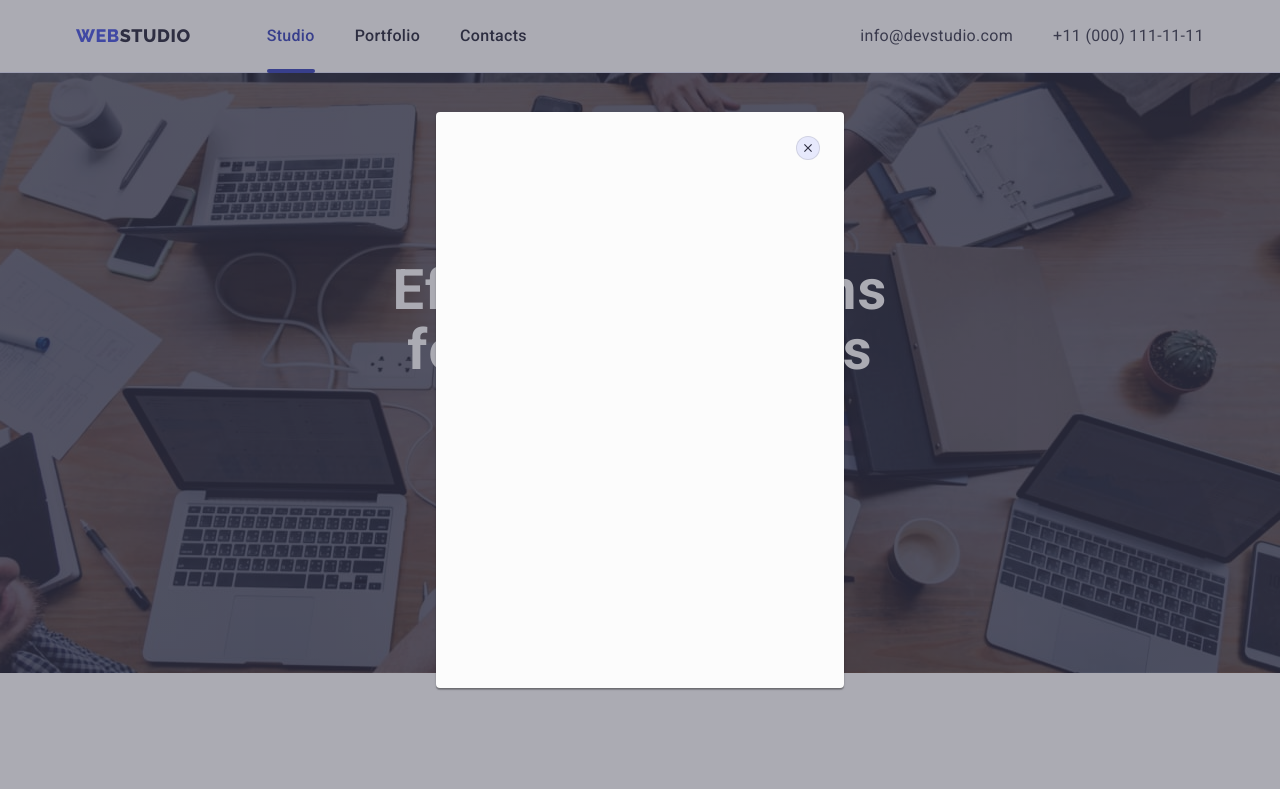
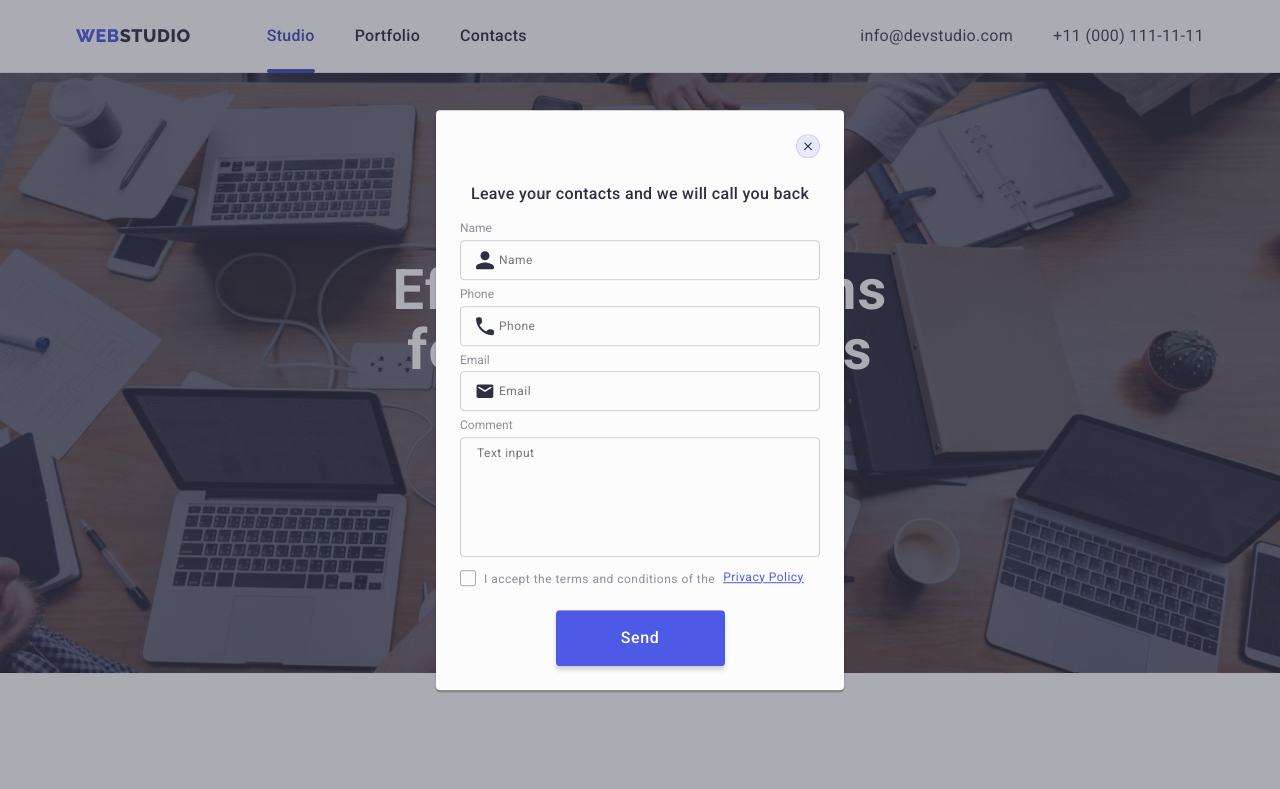
Before and after one commit to Ihoronya/goit-markup-hw-06, a plain HTML site: page index.html in a window 1280 px wide. Both pictures are taken after a click on the button "Order Service". Shown: the top 789 px of the page. Drawn offline with nearby package versions, Linux system fonts and the light colour scheme.

Commit message:
first try

```diff
--- a/css/slyles.css
+++ b/css/slyles.css
@@ -742,6 +742,9 @@ text-align: center;
     padding: 32px 16px;
 }
 
+
+
+/*--------------------MODAL-------------*/
 .backdrop {
     position: fixed;
     top: 0;
@@ -774,6 +777,9 @@ display: flex;
 justify-content: center;
 align-items: center;
 margin-left: auto;
+margin-bottom: 24px;
+top: 24px;
+right: 24px;
 width: 24px;
 height: 24px;
 border-radius: 50%;
@@ -796,3 +802,159 @@ transition: background-color 250ms cubic-bezier(0.4, 0, 0.2, 1), fill 250ms cubi
     visibility: hidden;
     pointer-events: none;
 }
+
+.modal-title {
+    font-weight: 500;
+    font-size: 16px;
+    line-height: 1.5;
+    text-align: center;
+    letter-spacing: 0.02em;
+    color: #2e2f42;
+    margin-bottom: 16px;
+}
+
+.label-name {
+    display: block;
+    font-size: 12px;
+    margin-bottom: 4px;
+    color: #8e8f99;
+}
+
+.input-div {
+    position: relative;
+}
+
+.modal-input {
+    width: 100%;
+    height: 40px;
+    padding: 11px 38px;
+    border: 1px solid rgba(33, 33, 33, 0.2);
+    border-radius: 4px;
+    font-size: 12px;
+    line-height: 1.17;
+    letter-spacing: 0.04em;
+    color: #2e2f42;
+    transition: border-color 250ms cubic-bezier(0.4, 0, 0.2, 1);
+    outline: transparent;
+    background-color: transparent;
+}
+
+.modal-input:focus {
+    border-color: rgba(77, 90, 229, 1);
+}
+
+.modal-input-icon {
+    position: absolute;
+    left: 16px;
+    top: 50%;
+    transform: translateY(-50%);
+    fill: #2E2F42;
+    transition: border-color 250ms cubic-bezier(0.4, 0, 0.2, 1);
+}
+
+.modal-input:focus+.modal-input-icon {
+    fill: rgba(77, 90, 229, 1);
+}
+
+.textarea {
+    width: 100%;
+    height: 120px;
+    border: 1px solid rgba(33, 33, 33, 0.2);
+    outline: transparent;
+    background-color: transparent;
+    resize: none;
+    border-radius: 4px;
+    padding: 8px 16px;
+    font-size: 12px;
+    line-height: 1.17;
+    letter-spacing: 0.04em;
+}
+
+.textarea:focus {
+    border-color: rgba(77, 90, 229, 1);
+}
+
+.modal-textarea {
+    margin-bottom: 8px;
+}
+
+.modal-filed {
+    margin-bottom: 8px;
+}
+
+.modal-check:checked+.check-text::before {
+    width: 16px;
+    height: 16px;
+    background-color: #404BBF;
+    border: 1px solid #404BBF;
+    border-radius: 2px;
+    background-image: url(../images/check.svg);
+    background-repeat: no-repeat;
+    background-position: center;
+}
+
+.check-text::before {
+    content: '';
+    display: block;
+    width: 16px;
+    height: 16px;
+    border: 1px solid rgba(46, 47, 66, 0.4);
+    border-radius: 2px;
+    transition-property: border-color;
+    transition-duration: 250ms;
+    transition-timing-function: cubic-bezier(0.4, 0, 0.2, 1);
+}
+
+.modal-check:focus+.check-text::before {
+    border-color: #404BBF;
+}
+
+.check-text {
+    display: flex;
+    gap: 8px;
+    flex-wrap: wrap;
+    align-items: flex-end;
+    width: 100%;
+    font-weight: 400;
+    font-size: 12px;
+    line-height: 1.17;
+    letter-spacing: 0.04em;
+    color: #8e8f99;
+    margin-bottom: 24px;
+}
+
+.privacy-link {
+    font-weight: 400;
+    font-size: 12px;
+    line-height: 1.33;
+    letter-spacing: 0.04em;
+    color: #4D5AE5;
+}
+
+.send-btn {
+    width: 169px;
+    height: 56px;
+    margin: auto;
+    background-color: #4D5AE5;
+    box-shadow: 0px 4px 4px rgba(0, 0, 0, 0.15);
+    border-radius: 4px;
+    border-color: transparent;
+    color: #FFFFFF;
+    font-weight: 500;
+    line-height: 1.5;
+    letter-spacing: 0.04em;
+    display: flex;
+    justify-content: center;
+    align-items: center;
+    padding: 16px 32px;
+    transition-property: background-color, color;
+    transition-duration: 250ms;
+    transition-timing-function: cubic-bezier(0.4, 0, 0.2, 1);
+    cursor: pointer;
+}
+
+.send-btn:hover,
+.send-btn:focus {
+    background-color: #404BBF;
+    color: #FFFFFF;
+}
--- a/index.html
+++ b/index.html
@@ -368,6 +368,49 @@
                     <use href="./images/icons.svg#icon-close-icon"></use>
                 </svg>
             </button>
+            <p class="modal-title">Leave your contacts and we will call you back</p>
+            <form class="modal-form">
+                <div class="modal-filed">
+                    <label for="user-name" class="label-name">Name</label>
+                    <div class="input-div">
+                        <input type="text" class="modal-input" placeholder="Name" id="user-name" name="user-name" />
+                        <svg class="modal-input-icon" width="18px" height="24px">
+                            <use href="./images/icons.svg#icon-name"></use>
+                        </svg>
+                    </div>
+                </div>
+                <div class="modal-filed">
+                    <label for="user-phone" class="label-name">Phone</label>
+                    <div class="input-div">
+                        <input type="tel" class="modal-input" placeholder="Phone" id="user-phone" name="user-phone" />
+                        <svg class="modal-input-icon" width="18px" height="24px">
+                            <use href="./images/icons.svg#icon-phone"></use>
+                        </svg>
+                    </div>
+                </div>
+                <div class="modal-filed">
+                    <label for="user-email" class="label-name">Email</label>
+                    <div class="input-div">
+                        <input type="email" class="modal-input" placeholder="Email" id="user-email" name="user-email" />
+                        <svg class="modal-input-icon" width="18px" height="24px">
+                            <use href="./images/icons.svg#icon-email"></use>
+                        </svg>
+                    </div>
+                </div>
+                <div class="modal-textarea">
+                    <label class="label-name" for="user-comment">Comment</label>
+                    <textarea name="user-comment" id="user-comment" class="textarea" placeholder="Text input"></textarea>
+                </div>
+                <div class="modal-field">
+                    <input type="checkbox" name="user-privacy" value="true" id="privacy" class="modal-check visually-hidden">
+                    <label for="privacy" class="check-text">
+
+                        I accept the terms and conditions of the
+                        <a href="#" class="privacy-link">Privacy Policy</a>
+                    </label>
+                </div>
+                <button class="send-btn" type="submit">Send</button>
+            </form>
         </div>
     </div>
     <script src="./js/modal.js"></script>
```
Also changed, not shown: images/check.svg (added).
